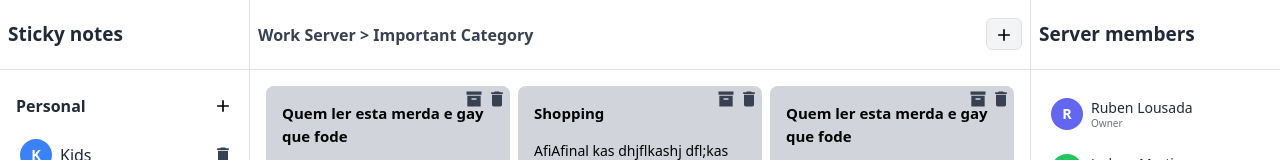
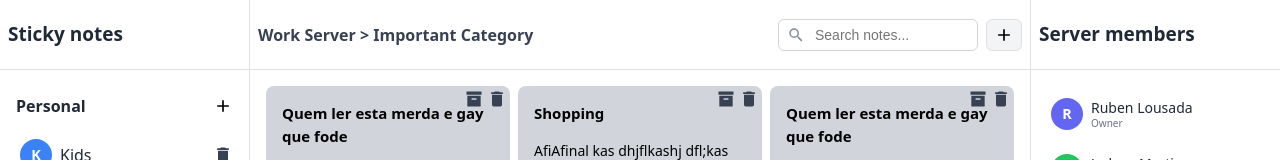
Before and after one commit to rektbydead/sticky-notes-app, a React (Vite) app in the folder frontend/: page / in a window 1280 px wide. Shown: the top 160 px of the page. Built offline with nearby package versions, Linux system fonts and the light colour scheme.

Commit message:
add searchbox

```diff
--- /dev/null
+++ b/frontend/src/assets/css/NoteSearchBox.css
@@ -0,0 +1,9 @@
+.search-expand {
+    max-width: 200px;
+    width: 100%;
+    transition: max-width 0.25s ease;
+}
+
+.search-expand:hover {
+    max-width: 100%; /* smoothly expands to full available width */
+}
--- /dev/null
+++ b/frontend/src/components/NoteSearchBox.jsx
@@ -0,0 +1,44 @@
+import "../assets/css/ClickableIcon.css"
+import "../assets/css/NoteSearchBox.css"
+import mdiMagnify from "../assets/icon/mdiMagnify.svg";
+
+
+export default function SearchBox() {
+    return (
+        <div style={styles.wrapper} className="search-expand">
+            <img src={mdiMagnify} alt="Search" style={styles.icon} />
+
+            <input
+                type="text"
+                placeholder="Search notes..."
+                style={styles.input}
+            />
+        </div>
+    );
+}
+
+const styles = {
+    wrapper: {
+        display: "flex",
+        alignItems: "center",
+        gap: "8px",
+        padding: "6px 8px",
+        borderRadius: "6px",
+        border: "1px solid #d1d5db",
+        backgroundColor: "transparent",
+        color: "black",
+    },
+    icon: {
+        width: "18px",
+        height: "18px",
+        opacity: 0.6,
+    },
+    input: {
+        border: "none",
+        outline: "none",
+        width: "100%",
+        fontSize: "14px",
+        color: "black",
+        backgroundColor: "transparent",
+    },
+};
--- a/frontend/src/components/common/CenterSideBar.jsx
+++ b/frontend/src/components/common/CenterSideBar.jsx
@@ -2,14 +2,16 @@ import NoteCard from "../Note.jsx";
 import Note from "../Note.jsx";
 import CreateNewNoteNote from "../CreateNewNoteNote.jsx";
 import CreateNewNoteButton from "../CreateNewNoteButton.jsx";
+import NoteSearchBox from "../NoteSearchBox.jsx";
 
 export default function CenterSideBar({title}) {
     return (
         <div style={styles.sidebar}>
             <div style={styles.sidebarTop}>
-                Work Server {">"} Important Category
+                <span style={styles.sidebarTopTitle}> Work Server {">"} Important Category </span>
 
                 <div style={styles.sidebarTopCreateButton}>
+                    <NoteSearchBox/>
                     <CreateNewNoteButton/>
                 </div>
             </div>
@@ -50,13 +52,22 @@ const styles = {
         maxHeight: "70px",
         borderBottom: "1px solid #e0e0e0",
         padding: "0.5rem",
+        gap: "1rem",
 
         color: "#374151",
         lineHeight: "1.50",
         fontSize: "16px",
         fontWeight: "bold",
     },
+    sidebarTopTitle: {
+        flexShrink: "0",
+    },
     sidebarTopCreateButton: {
+        display: "flex",
+        justifyContent: "end",
+        width: "100%",
+
+        gap: "0.5rem",
         marginLeft: "auto",
     },
     sidebarBottom: {
```
Also changed, not shown: frontend/src/assets/icon/mdiMagnify.svg (added).
